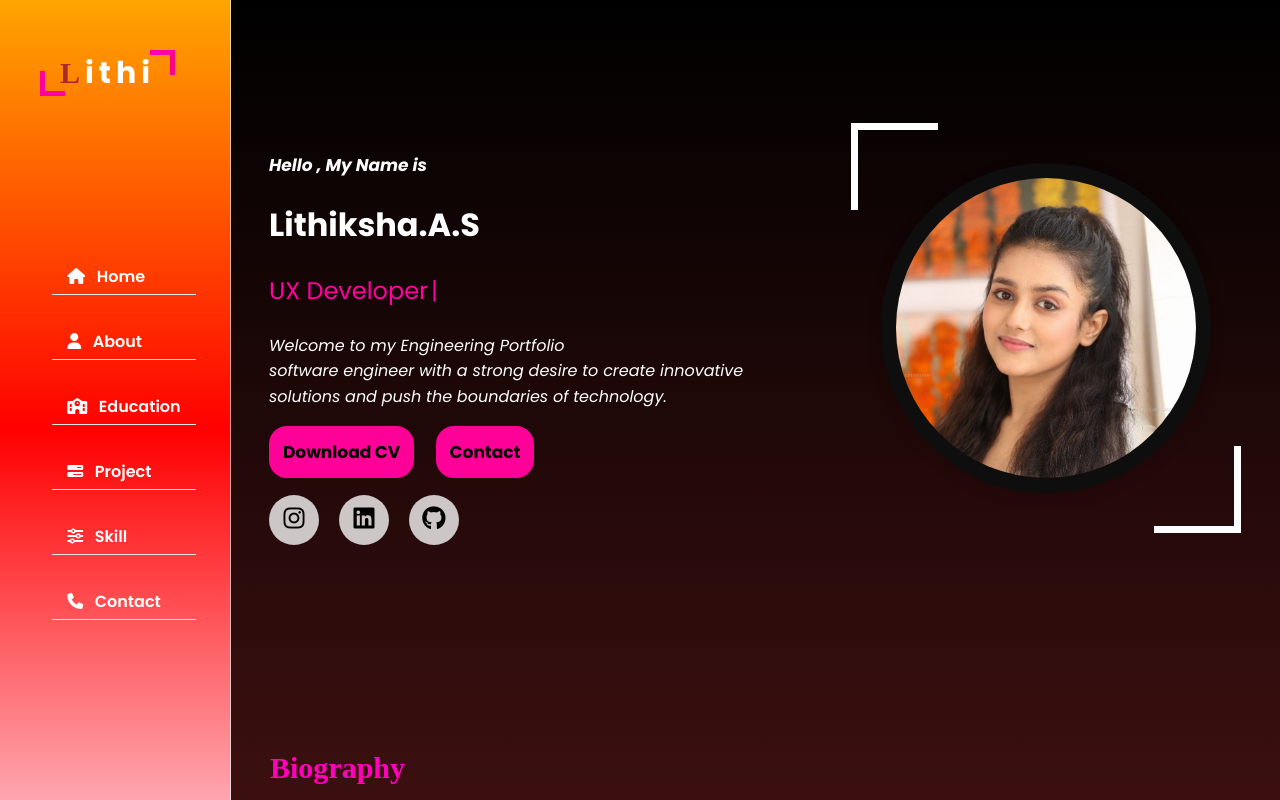
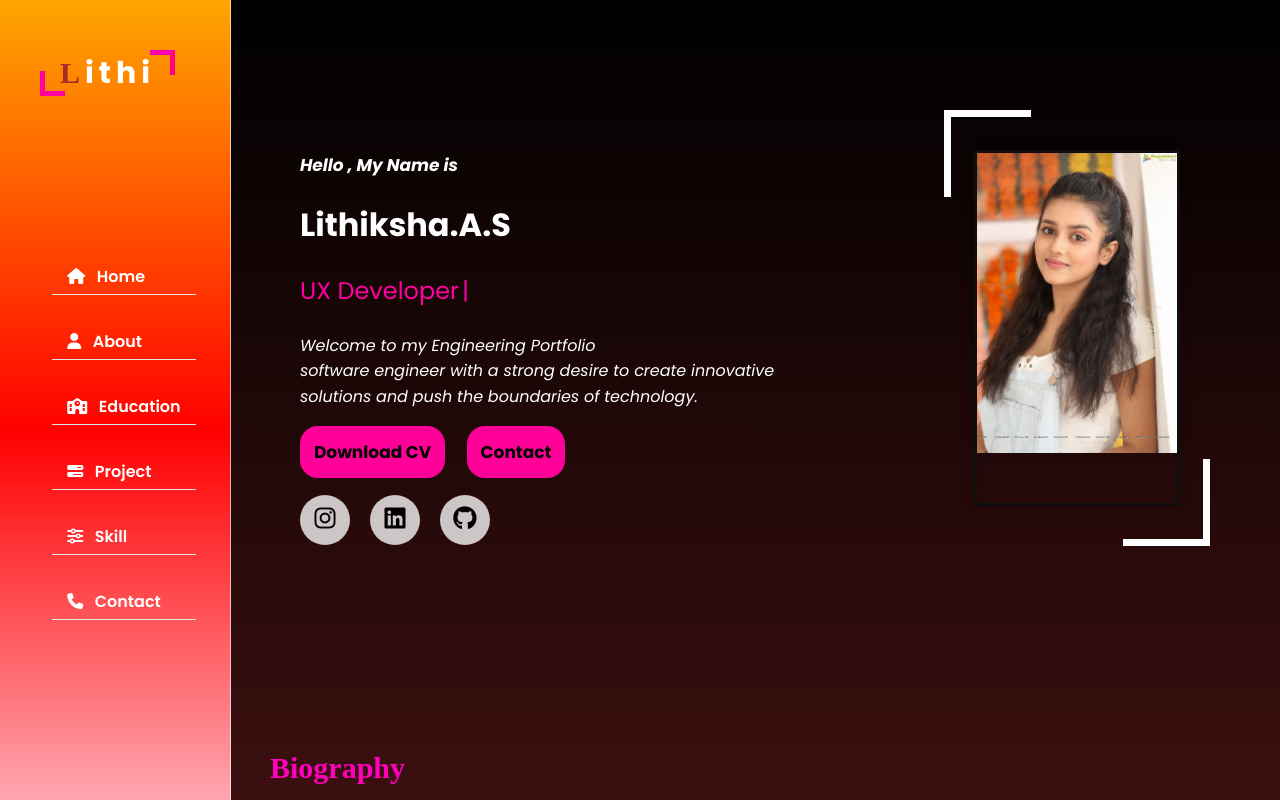
Before and after one commit to Swetha-2702/Project-Portfolio, a React (Vite) app: page / in a window 1280 px wide. Shown: the top 800 px of the page. Built offline with nearby package versions, Linux system fonts and the light colour scheme; a web font is replaced by a local one.

Commit message:
Update Home.css

```diff
--- a/src/Pages/Home/Home.css
+++ b/src/Pages/Home/Home.css
@@ -26,11 +26,11 @@
   align-items: center;
 }
 .profile-photo {
-  width: 300px;
-  height: 300px;
-  border-radius: 50%;
+  width: 200px;
+  height: 350px;
+  border-radius: 3px;
   overflow: hidden;
-  border: 15px solid #0e0e0e;
+  border: 3px solid #0e0e0e;
   box-shadow:0 0 2px 0 rgba(0, 0, 0, .06), 0 4px 16px 0 rgba(0, 0, 0, .12);
 }
 .profile-photo::before{
```
